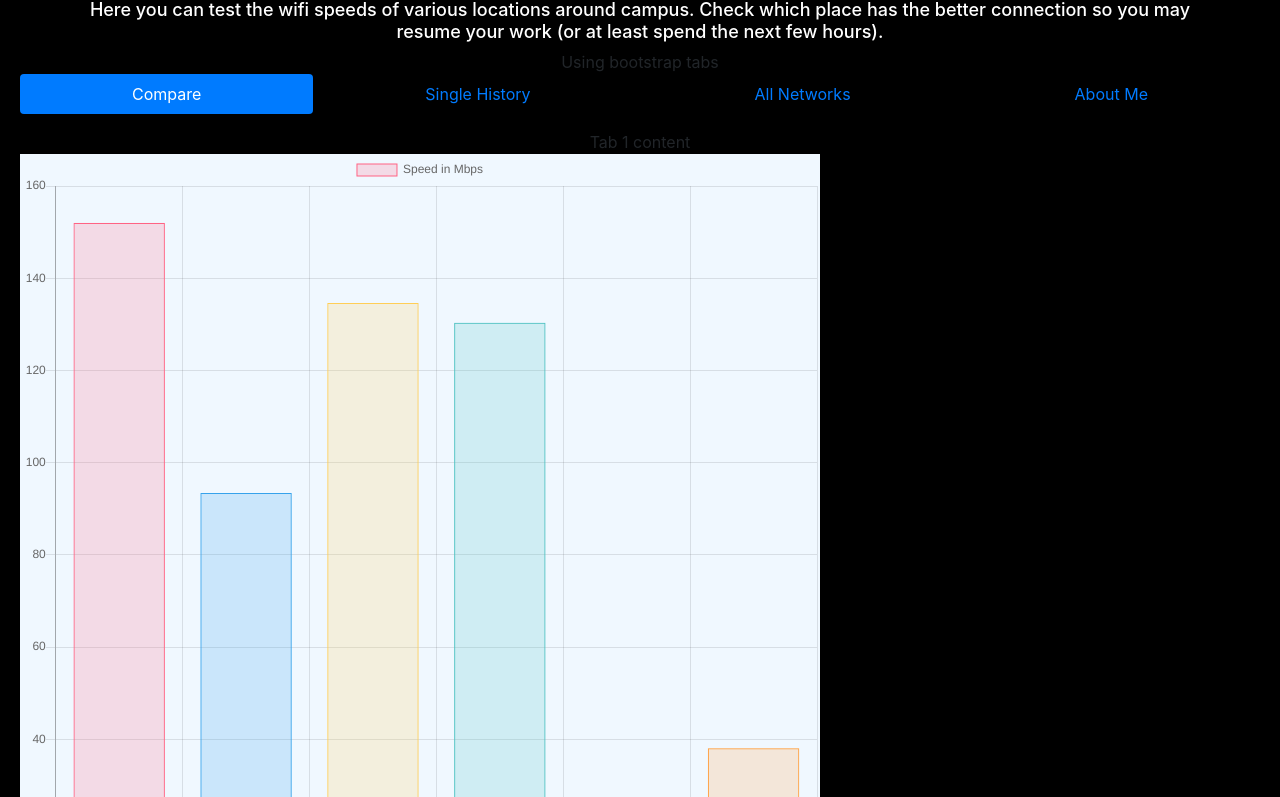
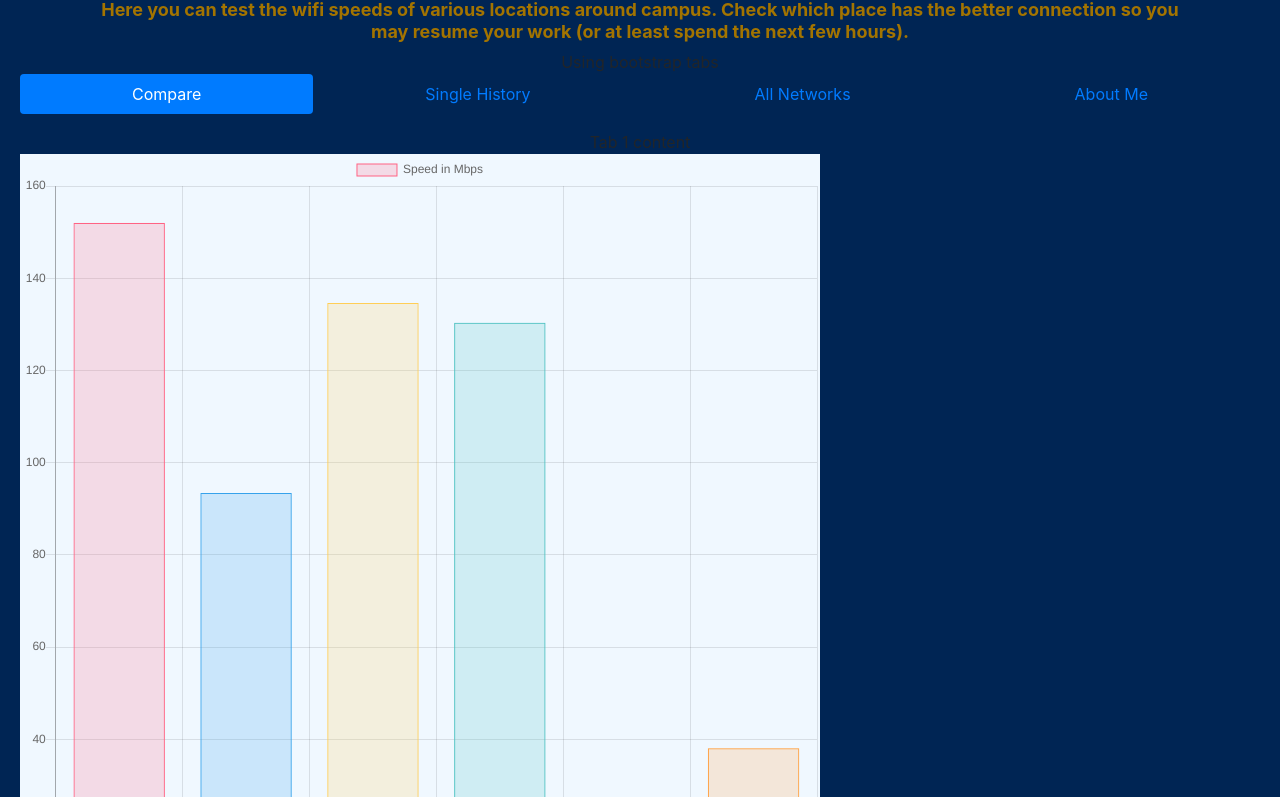
Before and after one commit to AndrewCantrell23/EGR302-PI-Fi, a website: page webpages/LandingPage4.html in a window 1280 px wide. Shown: the part 87-884 px from the top of the page. Drawn offline with nearby package versions, Linux system fonts and the light colour scheme.

Commit message:
Color change

```diff
--- a/webpages/LandingPage.css
+++ b/webpages/LandingPage.css
@@ -1,6 +1,6 @@
 /* body design */
 body {
-    background-color: black;
+    background-color: #002554;
     text-align: center;
      padding: 30px 20px;
 }
@@ -10,6 +10,7 @@ h1 {
     color: white;
 }
 h2 {
+    color: #A37400;
     font-size: 18px;
 }
 /* paragraph design */
@@ -25,7 +26,7 @@ border-width: 5px;
 border: black;
 }
 
-/* tabs design */
+/* ----tabs design - Put of old tabs, this doesn't work----
 * {
   box-sizing: border-box;
 }
@@ -95,7 +96,7 @@ border: black;
     border-bottom: solid 2px 0;
   }
 }
-
+*/
 #nav-tabs {
 justify-content: center;
 }
--- a/webpages/LandingPage4.html
+++ b/webpages/LandingPage4.html
@@ -14,9 +14,10 @@
     </div>
 </div>
 <div class="container">
-    <h2 style="color:white">
+    <h2><b>
         Here you can test the wifi speeds of various locations around campus.
         Check which place has the better connection so you may resume your work (or at least spend the next few hours).
+    </b>
     </h2>
 </div>
 
```
